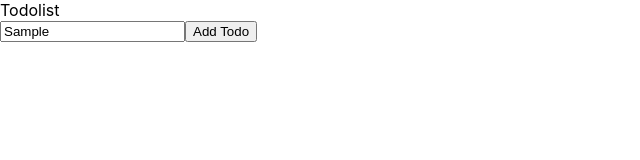
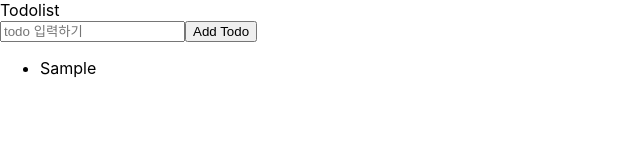
Before and after one commit to xodms0309/todolist-onboarding, a Next.js app: page / in a window 1280 px wide. Both pictures are taken after typing "Sample" into the empty fields and a click on the button "Add Todo". Shown: the top 160 px of the page, without its empty margins (0-640 px from the left). Built offline with nearby package versions, Linux system fonts and the light colour scheme.

Commit message:
:sparkles:  feat: add todo

```diff
--- a/components/TodoInput.tsx
+++ /dev/null
@@ -1,8 +0,0 @@
-function TodoInput(){
-    return(
-        <input
-        placeholder="todo 입력하기"
-        />
-    );
-}
-export default TodoInput;
--- a/package.json
+++ b/package.json
@@ -10,11 +10,13 @@
   "dependencies": {
     "next": "12.0.4",
     "react": "17.0.2",
-    "react-dom": "17.0.2"
+    "react-dom": "17.0.2",
+    "uuid": "^8.3.2"
   },
   "devDependencies": {
-    "@types/node": "16.11.8",
+    "@types/node": "^16.11.9",
     "@types/react": "17.0.35",
+    "@types/uuid": "^8.3.3",
     "eslint": "7",
     "eslint-config-next": "12.0.4",
     "typescript": "4.5.2"
--- a/pages/index.tsx
+++ b/pages/index.tsx
@@ -1,14 +1,49 @@
 import type { NextPage } from 'next'
-import TodoInput from '../components/TodoInput'
+import { useState } from 'react';
+import {v1} from 'uuid';
+interface ITodoItem {
+  id: string
+  todo: string
+}
 const Home: NextPage = () => {
+  const [todo, setTodo]=useState('');
+  const [todolist, setTodoList]=useState<ITodoItem[]>([]);
+  const onHandleInputChange=(e:React.ChangeEvent<HTMLInputElement>)=>{
+    setTodo(e.target.value);
+}
+  const addTodo = () => {
+    const item:ITodoItem={
+      id:v1(),
+      todo:todo,
+    }
+    if (todo) {
+      setTodoList([...todolist, item])
+    }
+    setTodo('');
+  }
   return (
+  <>
     <header>
       <div>Todolist</div>
-      <TodoInput />
-      <button>Add Todo</button>
+      <input
+        placeholder='todo 입력하기'
+        value={todo}
+        onChange={onHandleInputChange}
+      />
+      <button onClick={()=>addTodo()}>Add Todo</button>
     </header>
-
+    <ul>
+      {
+        todolist.map((item)=>{
+          return(
+          <li key={item.id}>
+            {item.todo}
+          </li>
+          )
+        })
+      }
+    </ul>
+  </>
   )
 }
-
 export default Home
```
Also changed, not shown: 2 other files (tests, documents, lock files or other folders).
